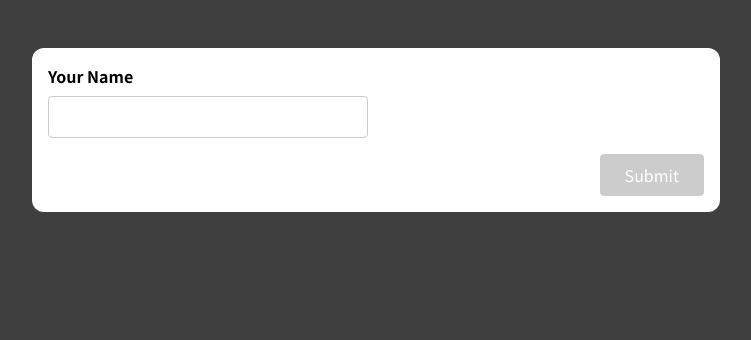
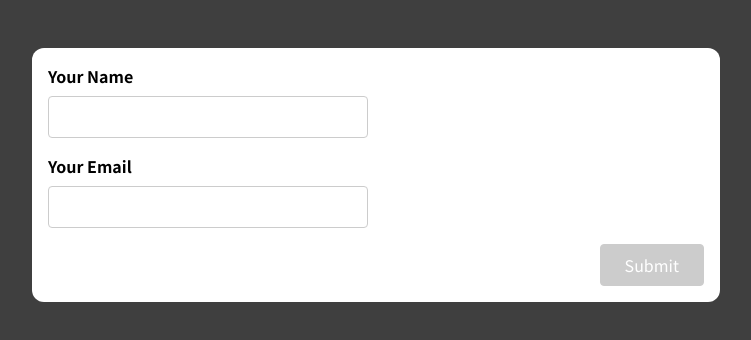
Before and after one commit to sprmke/learn_react_forms-and-validation, a React (Create React App) app: page / in a window 1280 px wide. Shown: the top 340 px of the page, without its empty margins (264-1015 px from the left). Built offline with nearby package versions, Linux system fonts and the light colour scheme.

Commit message:
206.5 Assigment 5: Add and validate email input

```diff
--- a/src/components/SimpleInput.js
+++ b/src/components/SimpleInput.js
@@ -1,22 +1,27 @@
-import { useState, useEffect } from 'react';
+import { useState, useCallback } from 'react';
 
 const SimpleInput = (props) => {
   const [enteredName, setEnteredName] = useState('');
   const [enteredNameTouched, setEnteredNameTouched] = useState(false);
-  // const [formIsValid, setFormIsValid] = useState(false);
+
+  const [enteredEmail, setEnteredEmail] = useState('');
+  const [enteredEmailTouched, setEnteredEmailTouched] = useState(false);
 
   const enteredNameIsValid = enteredName.trim() !== '';
   const nameInputIsInvalid = !enteredNameIsValid && enteredNameTouched;
 
-  const formIsValid = !!enteredNameIsValid;
+  const validateEmail = useCallback(() => {
+    return String(enteredEmail)
+      .toLowerCase()
+      .match(
+        /^(([^<>()[\]\\.,;:\s@"]+(\.[^<>()[\]\\.,;:\s@"]+)*)|(".+"))@((\[[0-9]{1,3}\.[0-9]{1,3}\.[0-9]{1,3}\.[0-9]{1,3}\])|(([a-zA-Z\-0-9]+\.)+[a-zA-Z]{2,}))$/
+      );
+  }, [enteredEmail]);
 
-  // useEffect(() => {
-  //   if (enteredNameIsValid) {
-  //     setFormIsValid(true);
-  //   } else {
-  //     setFormIsValid(false);
-  //   }
-  // }, [enteredNameIsValid]);
+  const enteredEmailIsValid = enteredEmail.trim() !== '' && validateEmail();
+  const emailInputIsInvalid = !enteredEmailIsValid && enteredEmailTouched;
+
+  const formIsValid = !!enteredNameIsValid && !!enteredEmailIsValid;
 
   const nameInputChangeHandler = (event) => {
     setEnteredName(event.target.value);
@@ -24,6 +29,14 @@ const SimpleInput = (props) => {
 
   const nameInputBlurHandler = (event) => {
     setEnteredNameTouched(true);
+  };
+
+  const emailInputChangeHandler = (event) => {
+    setEnteredEmail(event.target.value);
+  };
+
+  const emailInputBlurHandler = (event) => {
+    setEnteredEmailTouched(true);
   };
 
   const formSubmissionHandler = (event) => {
@@ -39,15 +52,14 @@ const SimpleInput = (props) => {
 
     setEnteredName('');
     setEnteredNameTouched(false);
+
+    setEnteredEmail('');
+    setEnteredEmailTouched(false);
   };
-
-  const nameInputClasses = nameInputIsInvalid
-    ? 'form-control invalid'
-    : 'form-control';
 
   return (
     <form onSubmit={formSubmissionHandler}>
-      <div className={nameInputClasses}>
+      <div className={`form-control ${nameInputIsInvalid && 'invalid'}`}>
         <label htmlFor='name'>Your Name</label>
         <input
           type='text'
@@ -60,6 +72,19 @@ const SimpleInput = (props) => {
           <p className='error-text'>Name must not be empty.</p>
         )}
       </div>
+      <div className={`form-control ${emailInputIsInvalid && 'invalid'}`}>
+        <label htmlFor='name'>Your Email</label>
+        <input
+          type='email'
+          id='email'
+          value={enteredEmail}
+          onChange={emailInputChangeHandler}
+          onBlur={emailInputBlurHandler}
+        />
+        {emailInputIsInvalid && (
+          <p className='error-text'>Please enter a valid email.</p>
+        )}
+      </div>
       <div className='form-actions'>
         <button disabled={!formIsValid}>Submit</button>
       </div>
```
Also changed, not shown: 1 other file (tests, documents, lock files or other folders).
